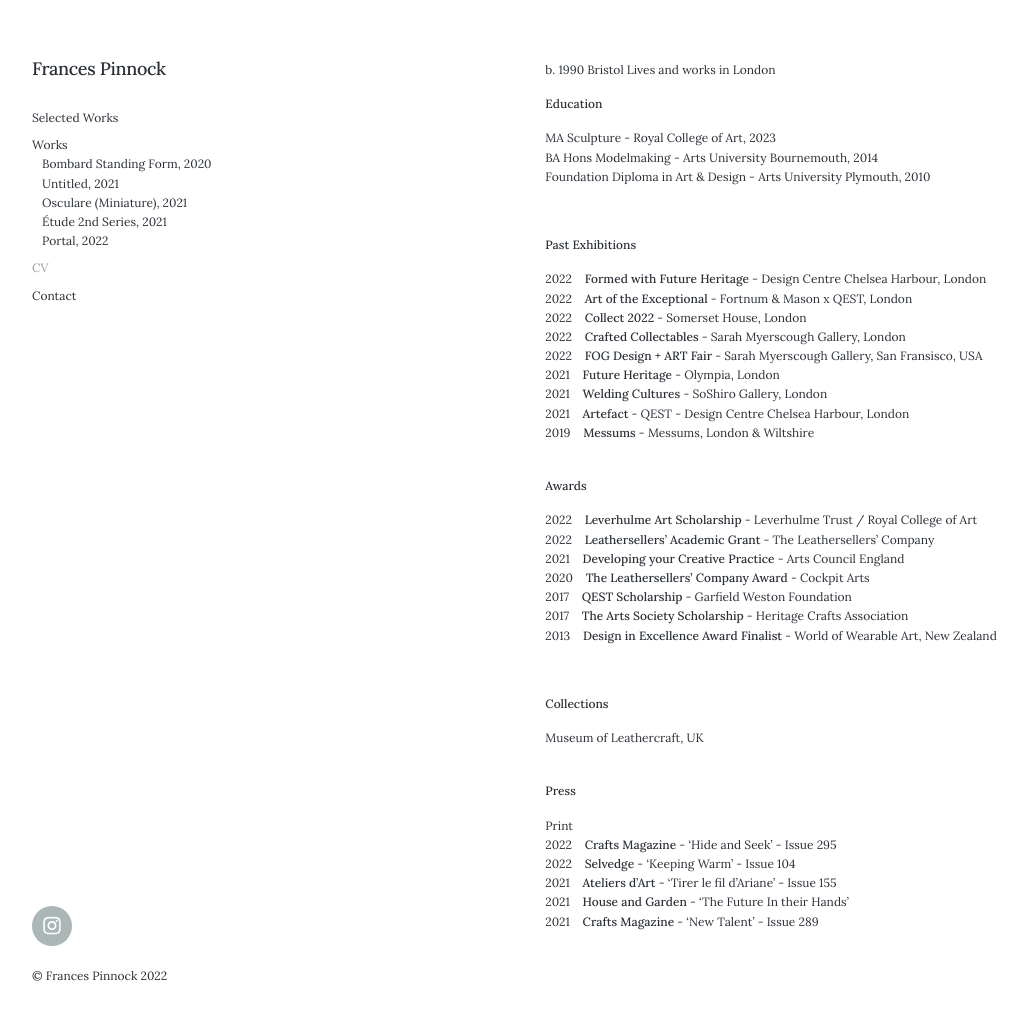
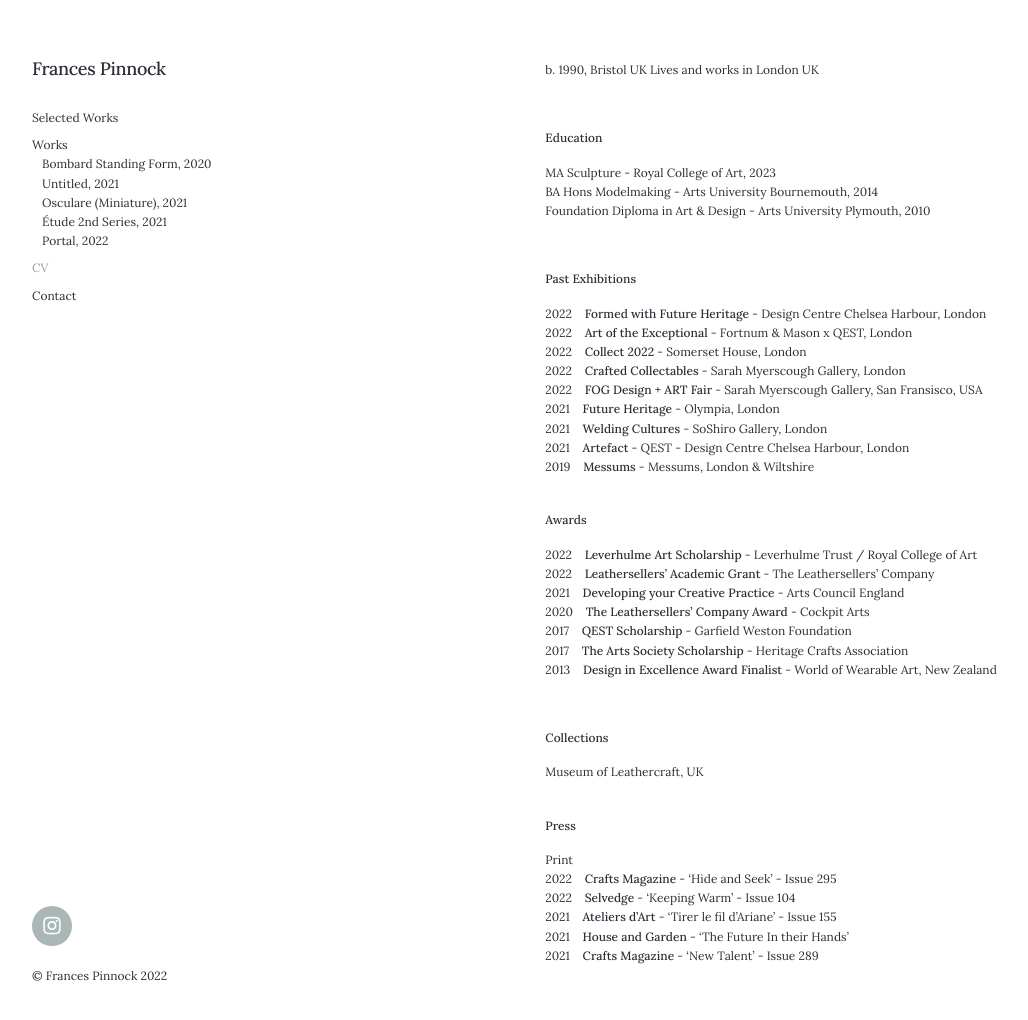
Before and after one commit to francespinnock/francespinnock.github.io, a Jekyll site: the page built from _pages/cv.md, in a window 1280 px wide and 1025 px high. Shown: the top 1020 px of the window, without its empty margins (28-1056 px from the left). Built offline with Jekyll 4.4.1, drawn with Linux system fonts in a browser that asks for light colours; nearby versions of some CDN libraries.

Commit message:
Update cv.md

```diff
--- a/_pages/cv.md
+++ b/_pages/cv.md
@@ -3,9 +3,10 @@ title: CV
 subtitle:
 description: About Frances Pinnock
 ---
-b. 1990 Bristol
-Lives and works in London
+b. 1990, Bristol UK
+Lives and works in London UK
 
+<br />
 
 **Education**
 
```
